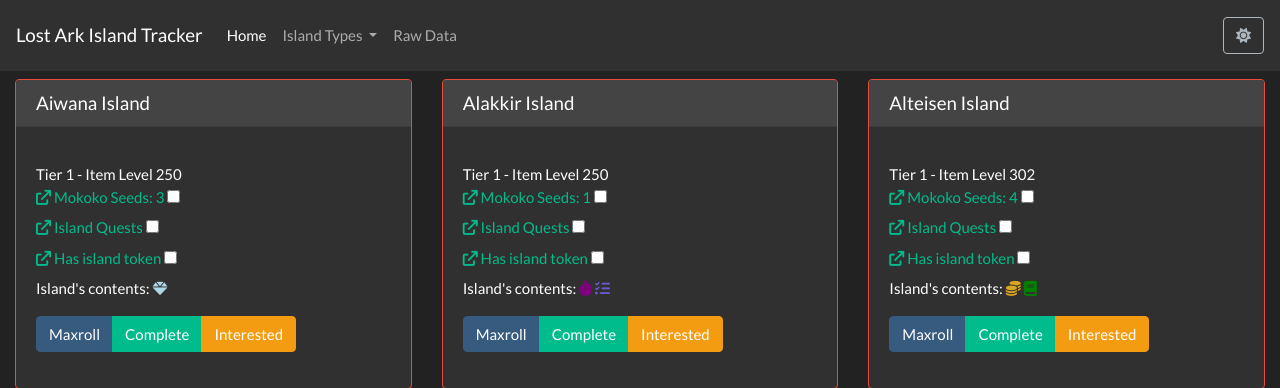
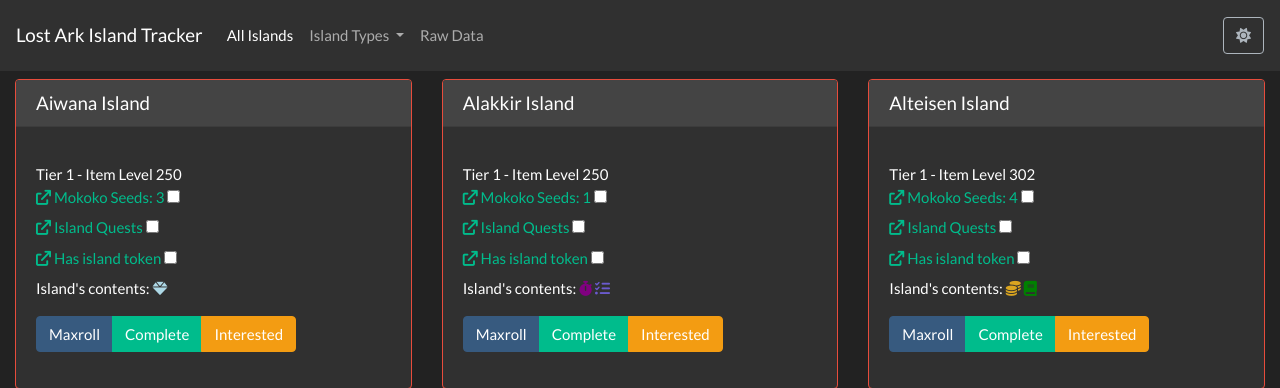
Before and after one commit to mja00/LA-Island-Tracker, a Flask app: page / in a window 1280 px wide. Shown: the top 388 px of the page. Run offline with Flask 2, Linux system fonts and the light colour scheme.

Commit message:
Some more SEO optimizations

```diff
--- a/app.py
+++ b/app.py
@@ -16,6 +16,30 @@ def update_islands():
     return islands
 
 
+# Look while this is really janky, it's just okay, don't judge me
+# If I was using python3.10 then I'd just use a switch case
+# but look at me using 3.9 like a fucking loser
+def convert_island_type_to_proper_name(island_type):
+    if island_type == 'adventure_island':
+        return 'Adventure Islands'
+    elif island_type == 'pvp_enabled':
+        return 'PvP Islands'
+    elif island_type == 'pirate_coin':
+        return 'Pirate Coin Islands'
+    elif island_type == 'honing_materials':
+        return 'Honing Material Islands'
+    elif island_type == 'engraving_island':
+        return 'Engraving Book Islands'
+    elif island_type == 'timed_island':
+        return 'Timed Islands'
+    elif island_type == 'una_task':
+        return 'Una Task Islands'
+    elif island_type == 'rapport':
+        return 'Rapport Islands'
+    elif island_type == 'token':
+        return 'Islands with Tokens'
+
+
 # Sort islands by their name (ascending)
 islands.sort(key=lambda i: i['name'])
 
@@ -24,7 +48,7 @@ islands.sort(key=lambda i: i['name'])
 def index():  # put application's code here
     #global islands
     #islands = update_islands()
-    return render_template('index.html', islands=islands)
+    return render_template('index.html', islands=islands, title="All Islands")
 
 
 @app.route('/islands/<island_type>')
@@ -34,7 +58,7 @@ def island_info(island_type):
         island_list = [i for i in islands if i[island_type]]
     except KeyError:
         island_list = []
-    return render_template("index.html", islands=island_list)
+    return render_template("index.html", islands=island_list, title=convert_island_type_to_proper_name(island_type))
 
 
 @app.route('/islands/tier/<tier>')
@@ -44,7 +68,7 @@ def island_tier(tier):
         island_list = [i for i in islands if i['tier'] == int(tier)]
     except KeyError:
         island_list = []
-    return render_template("index.html", islands=island_list)
+    return render_template("index.html", islands=island_list, title=f"Tier {tier} Islands")
 
 
 @app.route('/islands/ilvl/<ilvl>')
@@ -54,7 +78,7 @@ def island_ilvl(ilvl):
         island_list = [i for i in islands if i['ilvl'] >= int(ilvl)]
     except KeyError:
         island_list = []
-    return render_template("index.html", islands=island_list)
+    return render_template("index.html", islands=island_list, title=f"Ilvl {ilvl}+ Islands")
 
 
 if __name__ == '__main__':
--- a/templates/base.html
+++ b/templates/base.html
@@ -30,7 +30,7 @@
             {%- endblock metas %}
 
             {%- block head %}
-                <title>{% block title %}{{ title|default }}{% endblock title %} | LAIT</title>
+                <title>{% block title %}{{ title|default }}{% endblock title %} | Lost Ark Island Tracker</title>
                <link rel="shortcut icon" href="{{ url_for('static', filename='favicon.ico') }}">
 
                 {%- block styles %}
@@ -62,11 +62,11 @@
                     <div class="collapse navbar-collapse" id="navbarNav">
                         <ul class="navbar-nav mr-auto">
                             <li class="nav-item {% if request.endpoint == 'index' %} active {% endif %}">
-                                <a class="nav-link" href="{{ url_for('index') }}">Home <span
+                                <a class="nav-link" href="{{ url_for('index') }}">All Islands <span
                                         class="sr-only">(current)</span></a>
                             </li>
                             <!-- Island Type Dropdown -->
-                            <li class="nav-item dropdown">
+                            <li class="nav-item dropdown {% if request.endpoint == 'island_info' %}active{% endif %}">
                                 <a class="nav-link dropdown-toggle" href="#" id="navbarDropdown" role="button"
                                    data-toggle="dropdown" aria-haspopup="true" aria-expanded="false">
                                     Island Types
--- a/templates/index.html
+++ b/templates/index.html
@@ -1,5 +1,5 @@
 {% extends "base.html" %}
-{% block title %}Home{% endblock %}
+{% block title %}{{ title }}{% endblock %}
 {% block userstyles %}
     <style>
         .striked {
```
